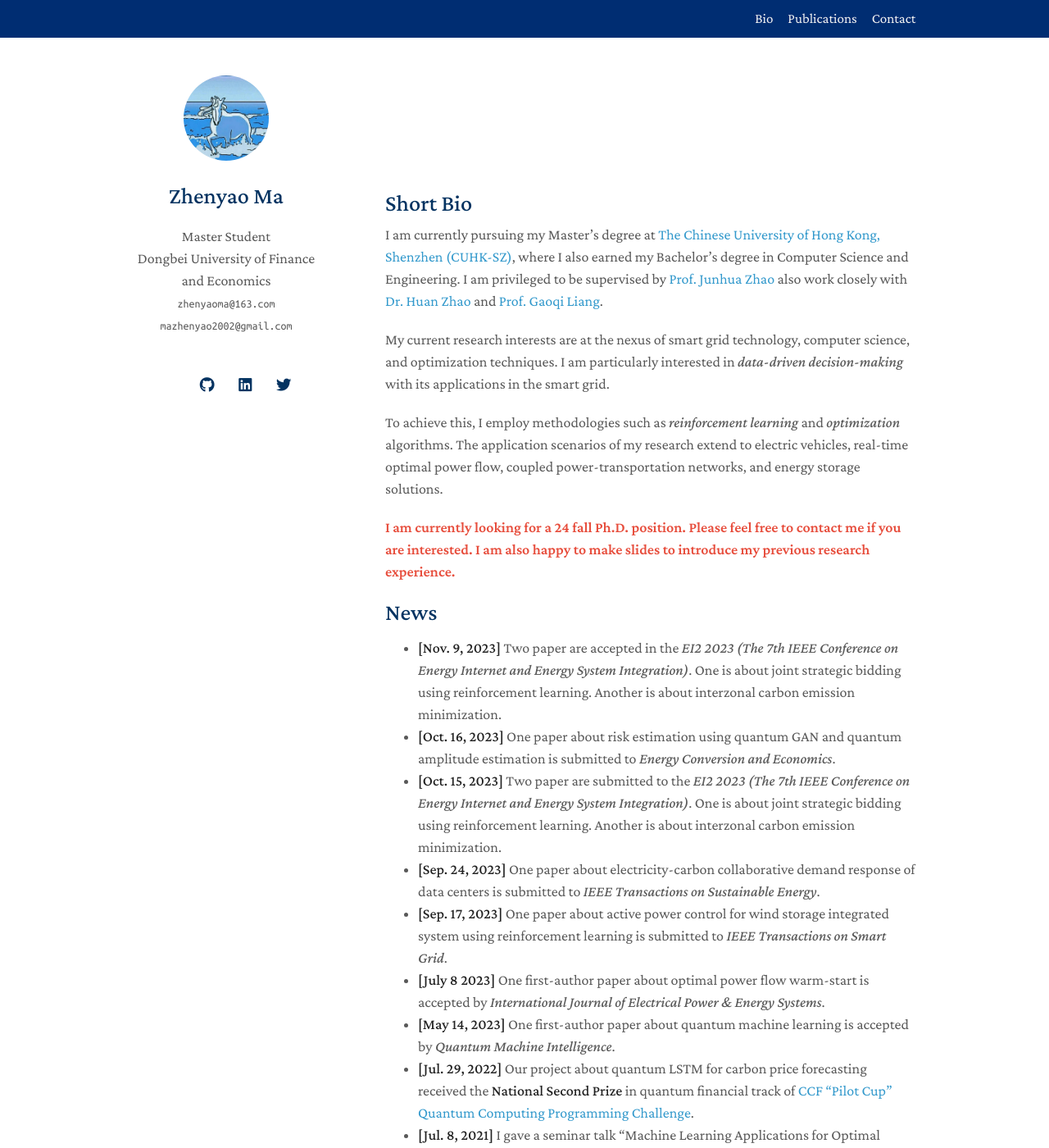
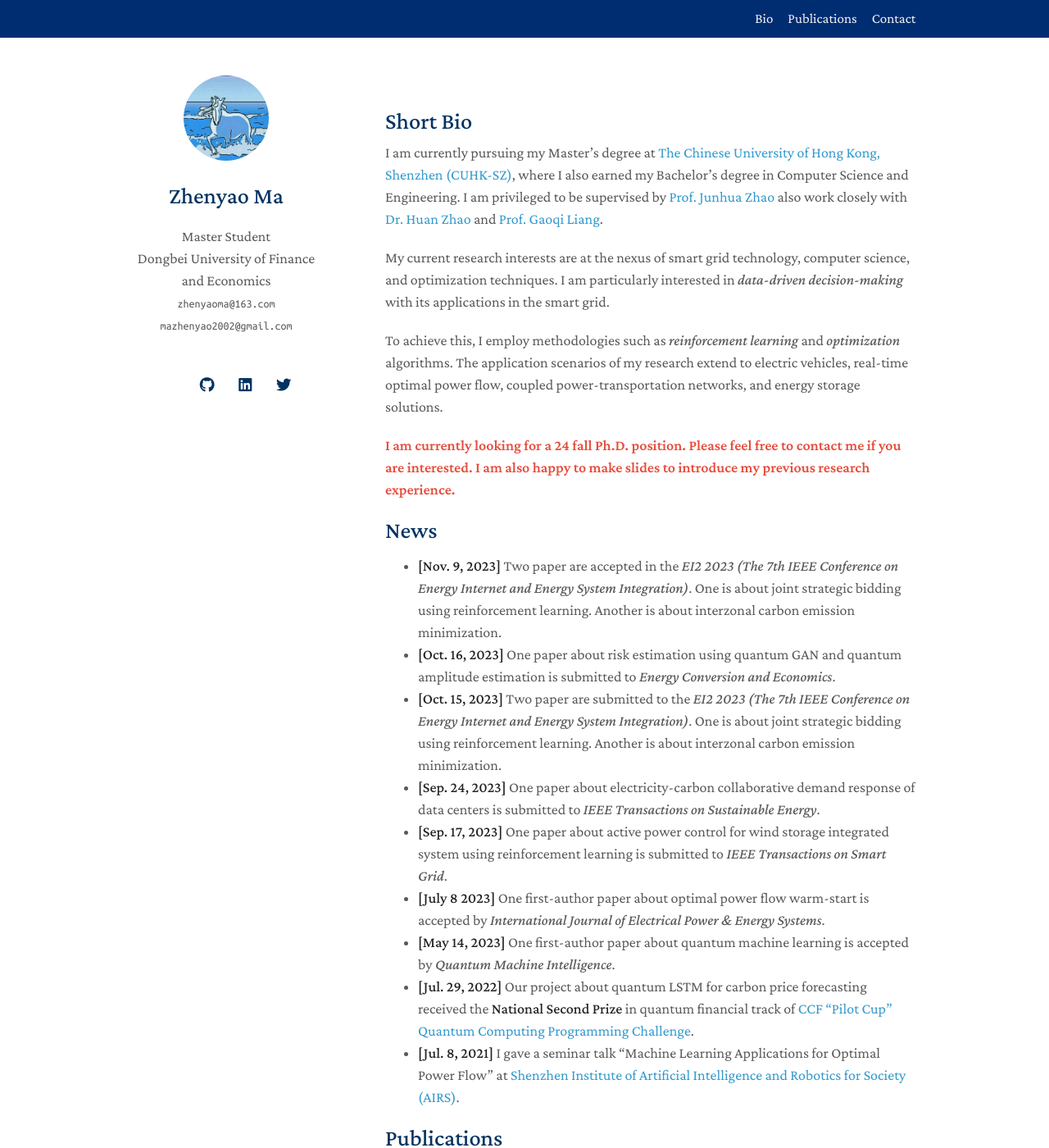
Before and after one commit to ZhenyaoMa/ZhenyaoMa1.github.io, a Jekyll site: the page built from index.md, in a window 1280 px wide and 1400 px high. Shown: the whole window at 82% size. Built offline with Jekyll 4.4.1, drawn with Linux system fonts in a browser that asks for light colours; nearby versions of some CDN libraries; a style sheet for code colours, icons or effects is not loaded.

Commit message:
Update homepage.html

```diff
--- a/_layouts/homepage.html
+++ b/_layouts/homepage.html
@@ -27,7 +27,7 @@
     }
 
     section {
-        margin-top: 100px; /* 根据需要调整 margin-top 的值 */
+        margin-top: 0px; /* 根据需要调整 margin-top 的值 */
     }
 </style>
 
```
